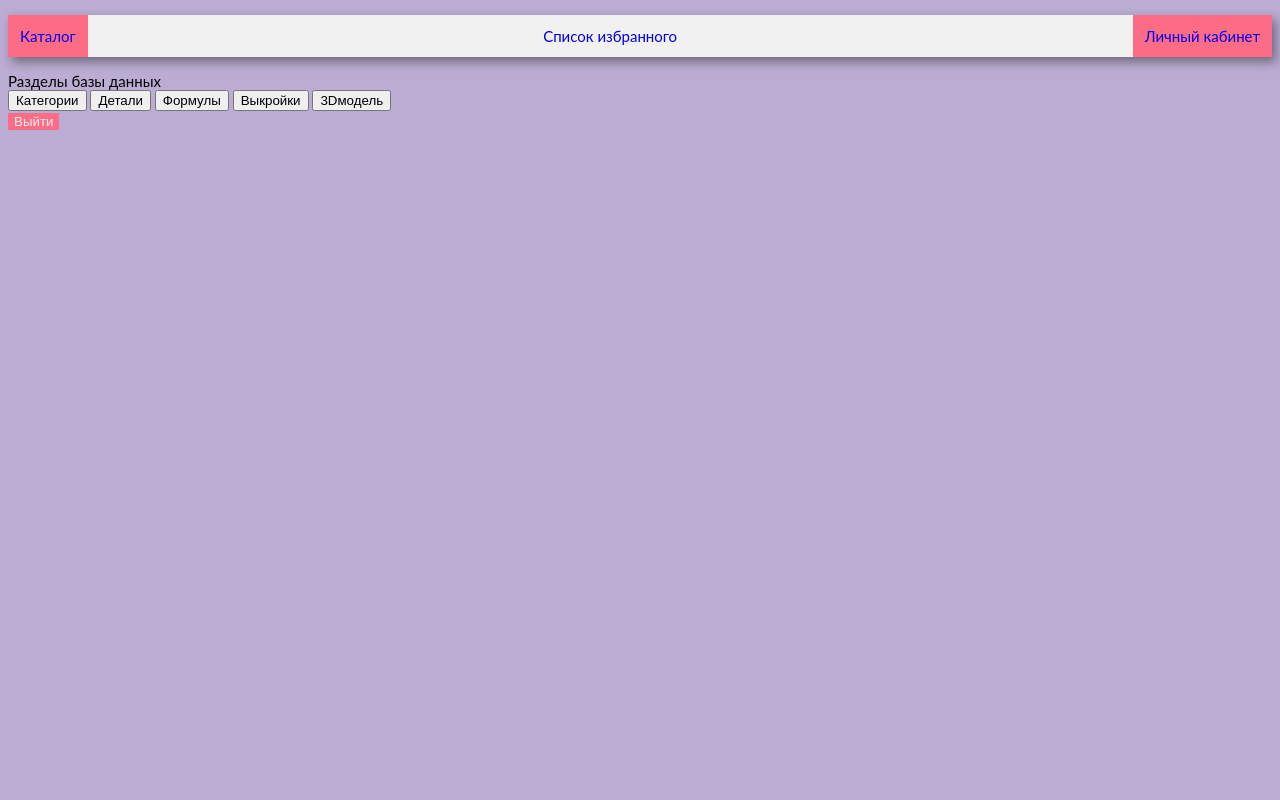
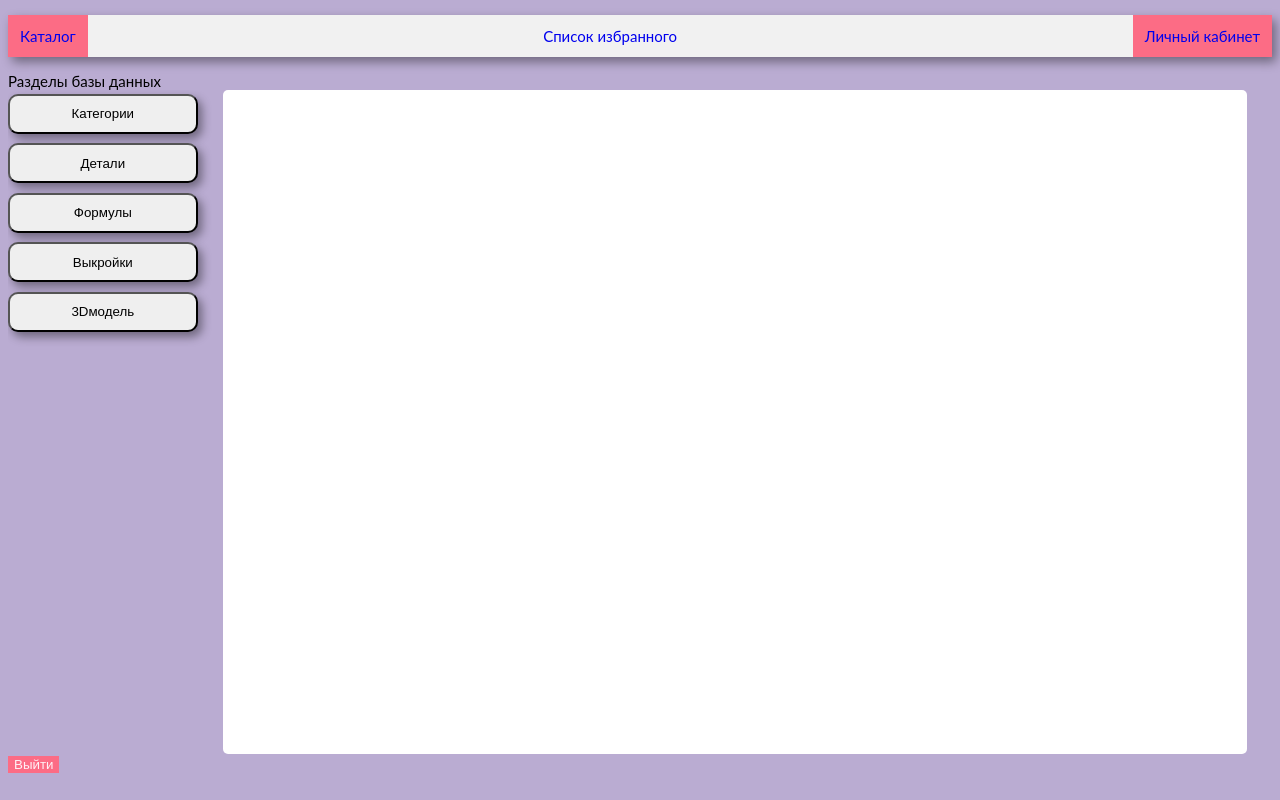
Before and after one commit to dariRusAG/Diploma-Pattern-, a Flask app: page /admin_profile in a window 1280 px wide. Run offline with Flask 3, Linux system fonts and the light colour scheme; the visitor is signed in with stand-in values (Sample User, id 1); data that the repository does not hold is empty; some libraries are stand-ins or nearby versions.

Commit message:
Восстановила стили панели администратора

```diff
--- a/static/css/style.css
+++ b/static/css/style.css
@@ -153,3 +153,55 @@ html {
     background: transparent;
     border: transparent;
 }
+
+/*Панель администратора*/
+.admin_panel {
+    display: flex;
+    flex-direction: row;
+    height:83vh;
+    overflow: auto
+}
+
+.admin_panel_left {
+    display: flex;
+    justify-content: space-between;
+    flex-direction: column;
+    width:15%;
+    height:auto;
+}
+
+.admin_panel_right {
+background:white;
+    display: flex;
+    width:81%;
+    height:auto;
+    margin-left:2%;
+    border-radius: 5px;
+}
+
+.admin_panel_right_data {
+    display: flex;
+    flex-direction: column;
+    width:90%;
+    height:auto;
+    margin-left:2%;
+    margin-top:2%;
+    border-radius: 5px;
+}
+
+.admin_panel_right_data_text {
+    display: flex;
+    width:auto;
+    height:auto;
+    margin-top:1%;
+    border-radius: 5px;
+}
+
+.admin_panel_button{
+    width: 100%;
+    height:40px;
+    border-radius: 10px;
+    box-shadow: 4px 5px 10px rgba(0, 0, 0, 0.4);
+    margin-top:2%;
+    margin-bottom:3%;
+}
```
